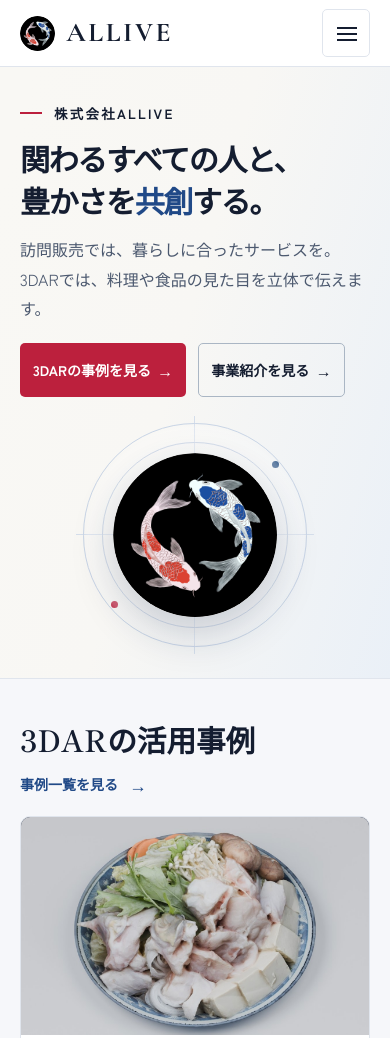
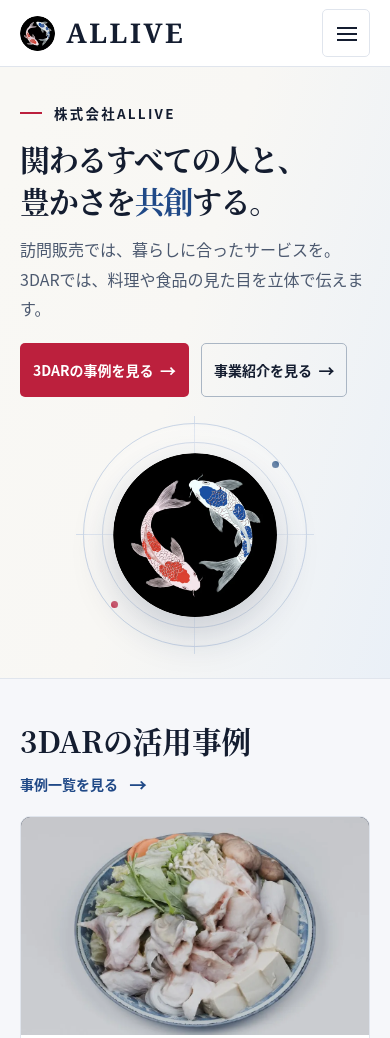
Before and after one commit to ss4gdev/allive-website, a plain HTML site: page index.html in a window 390 px wide. Shown: the top 1038 px of the page. Drawn offline with nearby package versions, Linux system fonts and the light colour scheme.

Commit message:
Reduce mobile page weight

```diff
--- a/assets/base.css
+++ b/assets/base.css
@@ -26,9 +26,9 @@
     --shadow-md: 0 8px 24px rgba(15, 23, 42, 0.08);
     --shadow-lg: 0 24px 60px rgba(11, 23, 57, 0.16);
 
-    --font-display: 'Shippori Mincho', 'Hiragino Mincho ProN', 'Yu Mincho', serif;
-    --font-body: 'Zen Kaku Gothic New', 'Hiragino Sans', 'Yu Gothic', sans-serif;
-    --font-logo: 'Cormorant Garamond', 'Zen Kaku Gothic New', serif;
+    --font-display: 'Hiragino Mincho ProN', 'Yu Mincho', 'Noto Serif CJK JP', serif;
+    --font-body: 'Hiragino Sans', 'Yu Gothic', 'Meiryo', 'Noto Sans CJK JP', sans-serif;
+    --font-logo: 'Baskerville', Georgia, serif;
 
     --fs-hero: clamp(2rem, 1.1rem + 3.4vw, 3.6rem);
     --fs-xl: clamp(1.9rem, 1.2rem + 2.2vw, 2.75rem);
--- a/assets/cases.js
+++ b/assets/cases.js
@@ -9,7 +9,7 @@ window.ALLIVE_CASES = [
     status: "制作・納品",
     title: "とらふぐ鍋セットなどを、通販サイトで3D・AR表示",
     summary: "とらふぐ鍋セットやてっさ・湯引きなど、実物を撮影して3Dモデルを制作。通販サイトからスマートフォンでAR表示できる形にしました。",
-    image: "assets/torafugu-3d-model.jpg",
+    image: "assets/torafugu-3d-model.webp",
     imageAlt: "とらふぐの切り身と野菜が皿に盛られた、とらふぐ鍋セットの3Dモデル",
     imageCaption: "実際に納品した、とらふぐ鍋セットの3Dモデル画像。",
     video: "",
--- a/index.html
+++ b/index.html
@@ -7,10 +7,7 @@
 <meta name="robots" content="noindex">
 <meta name="description" content="株式会社ALLIVE。訪問販売と3DAR事業を通じて、関わるすべての人と豊かさを共創します。">
 <title>ALLIVE｜株式会社ALLIVE</title>
-<link rel="icon" href="assets/allive-logo.png" type="image/png">
-<link rel="preconnect" href="https://fonts.googleapis.com">
-<link rel="preconnect" href="https://fonts.gstatic.com" crossorigin>
-<link href="https://fonts.googleapis.com/css2?family=Cormorant+Garamond:wght@600;700&amp;family=Shippori+Mincho:wght@500;600;700&amp;family=Zen+Kaku+Gothic+New:wght@400;500;700&amp;display=swap" rel="stylesheet">
+<link rel="icon" href="assets/allive-logo-small.webp" type="image/webp">
 <link rel="stylesheet" href="assets/base.css">
 <link rel="stylesheet" href="assets/site.css">
 <script defer src="assets/cases.js"></script>
@@ -22,7 +19,7 @@
 <header class="site-header">
   <div class="header-inner">
     <a class="brand" href="#/" aria-label="ALLIVE ホーム">
-      <img class="logo-mark" src="assets/allive-logo.png" width="40" height="40" alt="">
+      <img class="logo-mark" src="assets/allive-logo-small.webp" width="40" height="40" alt="">
       <span class="word">ALLIVE</span>
     </a>
     <nav aria-label="メインメニュー">
@@ -64,7 +61,7 @@
       <div class="home-hero-art">
         <div class="koi-orbit">
           <span class="orbit-axis" aria-hidden="true"></span>
-          <img class="logo-mark" src="assets/allive-logo.png" width="900" height="900" alt="赤と青の二匹の鯉が円を描くALLIVEのロゴ" fetchpriority="high">
+          <img class="logo-mark" src="assets/allive-logo.webp" width="560" height="560" alt="赤と青の二匹の鯉が円を描くALLIVEのロゴ" fetchpriority="high">
         </div>
       </div>
     </div>
@@ -345,7 +342,7 @@
 
     <div class="president-layout">
       <div class="president-figure">
-        <div class="president-mark"><img alt="" src="assets/allive-logo.png" width="900" height="900" alt=""></div>
+        <div class="president-mark"><img src="assets/allive-logo.webp" width="560" height="560" alt=""></div>
         <div>
           <div class="role">代表取締役</div>
           <div class="name">堀口 天聖</div>
@@ -508,7 +505,7 @@
     <div class="wrap">
   <div class="footer-top">
     <div>
-      <div class="footer-brand"><img class="logo-mark" src="assets/allive-logo.png" width="900" height="900" alt="ALLIVE ロゴ"><span>ALLIVE</span></div>
+      <div class="footer-brand"><img class="logo-mark" src="assets/allive-logo-small.webp" width="39" height="39" alt=""><span>ALLIVE</span></div>
       <p class="footer-blurb">「与える人が、豊かになる社会を作る。」ALL × ALIVE ——挑戦と誠実さで、関わるすべての人と豊かさを共創する会社です。</p>
     </div>
     <div class="footer-col">
```
Also changed, not shown: assets/allive-logo-small.webp (added), assets/allive-logo.webp (added), assets/torafugu-3d-model.webp (added).
